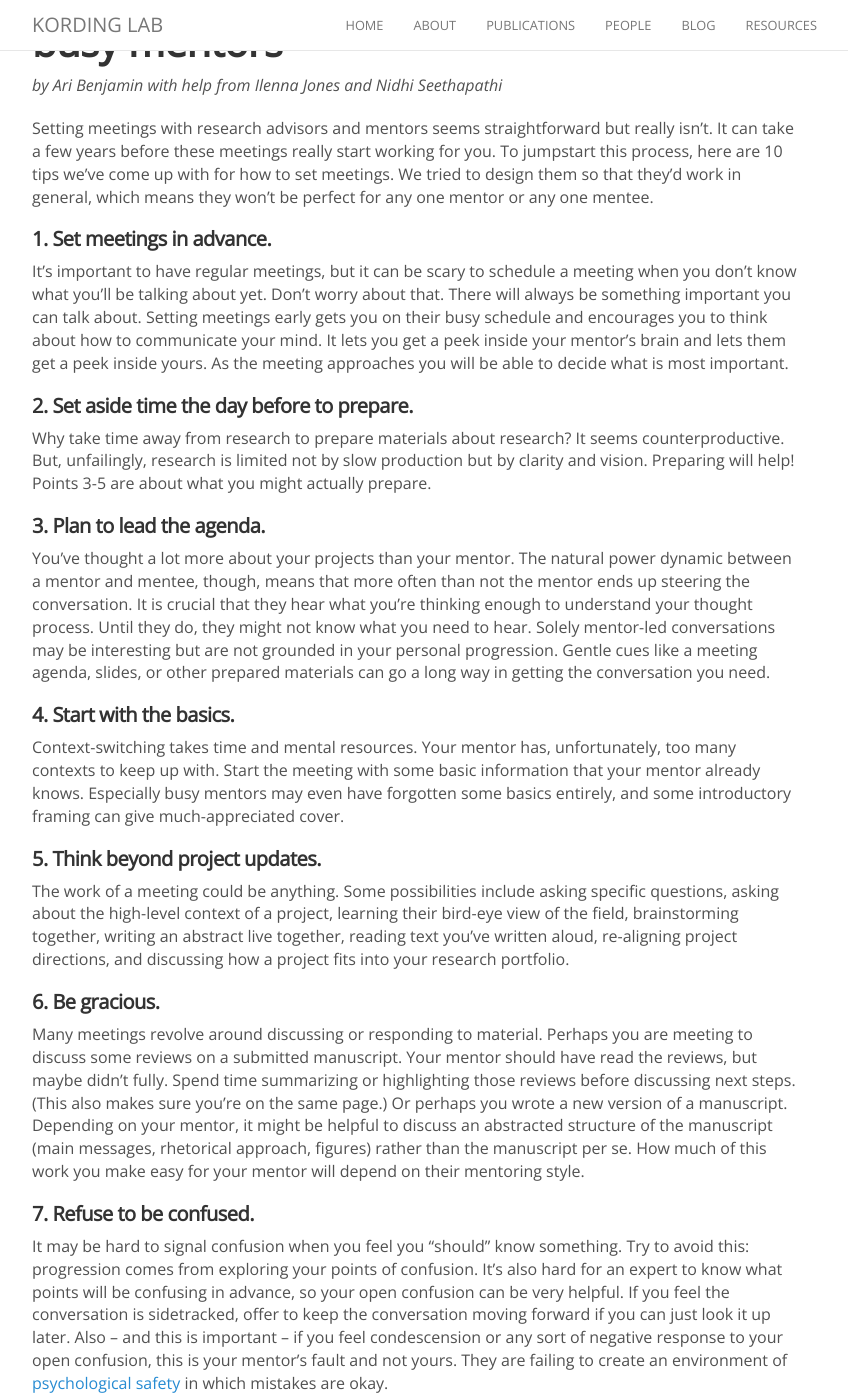
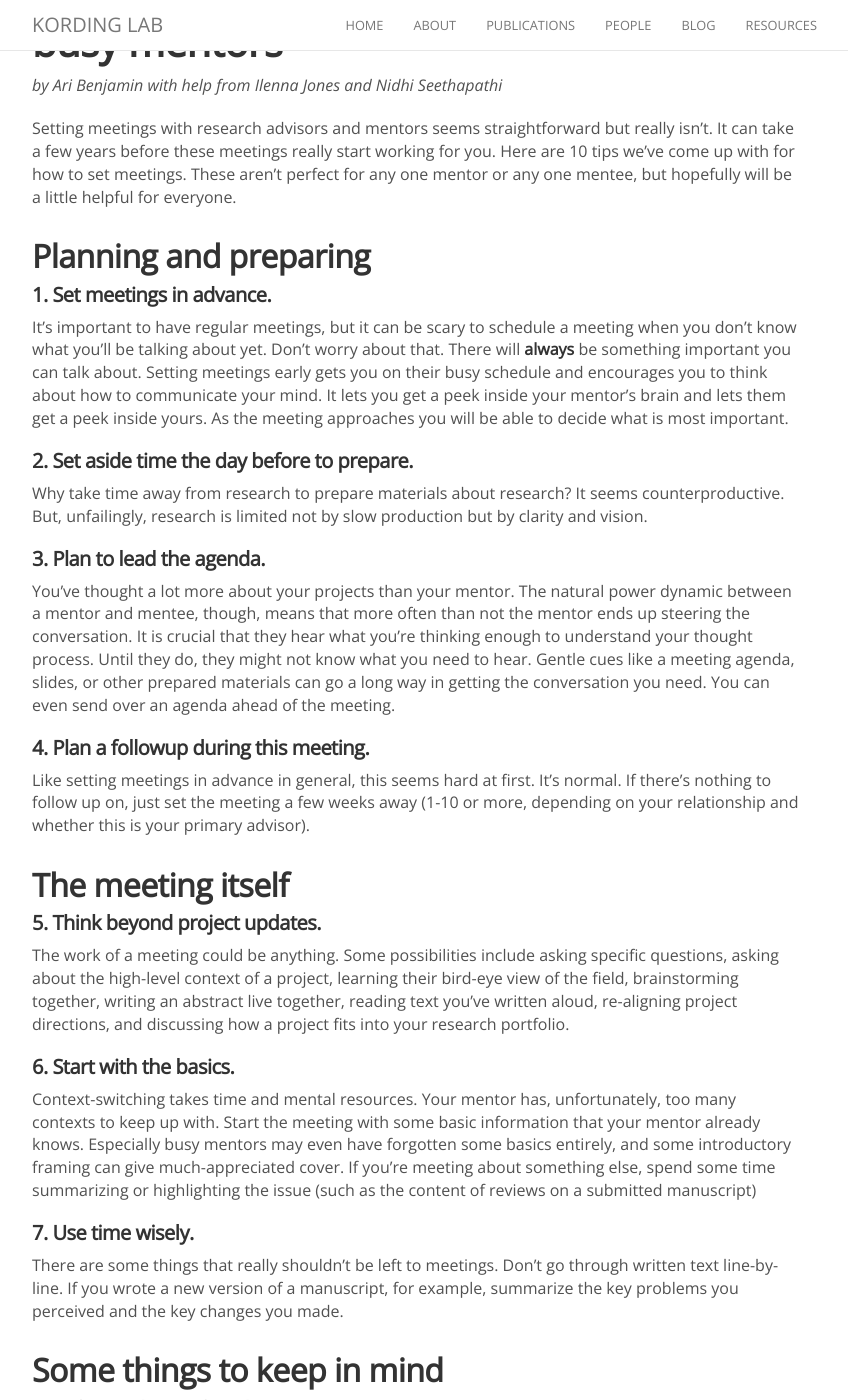
Before and after one commit to KordingLab/KordingLab.github.io, a Jekyll site: the page built from _posts/2021-06-30-meeting-with-mentors.md, in a window 1280 px wide and 1400 px high, scrolled down 241 px. Shown: the whole window, without its empty margins (223-1071 px from the left). Built offline with Jekyll 4.4.1, drawn with Linux system fonts in a browser that asks for light colours; nearby versions of some CDN libraries; comment, search, counter and statistics services are not loaded; some of the changed text lies outside the part shown.

Commit message:
Update 2021-06-30-meeting-with-mentors.md
reordering and edits

```diff
--- a/_posts/2021-06-30-meeting-with-mentors.md
+++ b/_posts/2021-06-30-meeting-with-mentors.md
@@ -8,26 +8,30 @@ categories: newblog
 *by Ari Benjamin with help from Ilenna Jones and Nidhi Seethapathi*
 
 Setting meetings with research advisors and mentors seems straightforward but really isn't. It can take a few years before these meetings really start working for you.
-To jumpstart this process, here are 10 tips we've come up with for how to set meetings. We tried to design them so that they'd work in general, which means they won't be
-perfect for any one mentor or any one mentee.
+Here are 10 tips we've come up with for how to set meetings. These aren't perfect for any one mentor or any one mentee, but hopefully will be a little helpful for everyone.
+## Planning and preparing
+#### 1. Set meetings in advance.
+It’s important to have regular meetings, but it can be scary to schedule a meeting when you don’t know what you’ll be talking about yet. Don’t worry about that. There will **always** be something important you can talk about. Setting meetings early gets you on their busy schedule and encourages you to think about how to communicate your mind. It lets you get a peek inside your mentor's brain and lets them get a peek inside yours. As the meeting approaches you will be able to decide what is most important.
+#### 2. Set aside time the day before to prepare.
+Why take time away from research to prepare materials about research? It seems counterproductive. But, unfailingly, research is limited not by slow production but by clarity and vision.
+#### 3. Plan to lead the agenda.
+You’ve thought a lot more about your projects than your mentor. The natural power dynamic between a mentor and mentee, though, means that more often than not the mentor ends up steering the conversation. It is crucial that they hear what you’re thinking enough to understand your thought process. Until they do, they might not know what you need to hear.  Gentle cues like a meeting agenda, slides, or other prepared materials can go a long way in getting the conversation you need. You can even send over an agenda ahead of the meeting.
+#### 4. Plan a followup during this meeting.
+Like setting meetings in advance in general, this seems hard at first. It’s normal. If there’s nothing to follow up on, just set the meeting a few weeks away (1-10 or more, depending on your relationship and whether this is your primary advisor).
 
-#### 1. Set meetings in advance.
-It’s important to have regular meetings, but it can be scary to schedule a meeting when you don’t know what you’ll be talking about yet. Don’t worry about that. There will always be something important you can talk about. Setting meetings early gets you on their busy schedule and encourages you to think about how to communicate your mind. It lets you get a peek inside your mentor's brain and lets them get a peek inside yours. As the meeting approaches you will be able to decide what is most important.
-#### 2. Set aside time the day before to prepare.
-Why take time away from research to prepare materials about research? It seems counterproductive. But, unfailingly, research is limited not by slow production but by clarity and vision. Preparing will help! Points 3-5 are about what you might actually prepare.
-#### 3. Plan to lead the agenda.
-You’ve thought a lot more about your projects than your mentor. The natural power dynamic between a mentor and mentee, though, means that more often than not the mentor ends up steering the conversation. It is crucial that they hear what you’re thinking enough to understand your thought process. Until they do, they might not know what you need to hear. Solely mentor-led conversations may be interesting but are not grounded in your personal progression. Gentle cues like a meeting agenda, slides, or other prepared materials can go a long way in getting the conversation you need.
-#### 4. Start with the basics.
-Context-switching takes time and mental resources. Your mentor has, unfortunately, too many contexts to keep up with. Start the meeting with some basic information that your mentor already knows. Especially busy mentors may even have forgotten some basics entirely, and some introductory framing can give much-appreciated cover.
+## The meeting itself
 #### 5. Think beyond project updates.
 The work of a meeting could be anything. Some possibilities include asking specific questions, asking about the high-level context of a project, learning their bird-eye view of the field, brainstorming together, writing an abstract live together, reading text you’ve written aloud, re-aligning project directions, and discussing how a project fits into your research portfolio.
-#### 6. Be gracious.
-Many meetings revolve around discussing or responding to material. Perhaps you are meeting to discuss some reviews on a submitted manuscript. Your mentor should have read the reviews, but maybe didn’t fully. Spend time summarizing or highlighting those reviews before discussing next steps. (This also makes sure you’re on the same page.) Or perhaps you wrote a new version of a manuscript. Depending on your mentor, it might be helpful to discuss an abstracted structure of the manuscript (main messages, rhetorical approach, figures) rather than the manuscript per se. How much of this work you make easy for your mentor will depend on their mentoring style.
-#### 7. Refuse to be confused.
-It may be hard to signal confusion when you feel you “should” know something. Try to avoid this: progression comes from exploring your points of confusion. It’s also hard for an expert to know what points will be confusing in advance, so your open confusion can be very helpful. If you feel the conversation is sidetracked, offer to keep the conversation moving forward if you can just look it up later. Also – and this is important  – if you feel condescension or any sort of negative response to your open confusion, this is your mentor’s fault and not yours. They are failing to create an environment of [psychological safety](https://en.wikipedia.org/wiki/Psychological_safety) in which mistakes are okay.
-#### 8. Shared milestones calendar.
-Have a calendar you share with your mentor on your research and career milestone goals: conference submissions, paper submissions, candidacy date, fellowship submission, etc. Have strategic meetings once or twice a semester to chart out plans to achieve the milestones and evaluate progress.
-#### 9. Look out for number one.
-If you ever feel stuck (for weeks, say) or like your project is not going the way you want it to, or if you feel there is something fundamentally wrong in the way you are approaching things, put your interests first and feel free to let your mentor know how you are feeling. Your career goals and your mental health are very important, to both you and your mentor, but you are the one who has to look out for that. Your mentor has a million things on their mind and may not have the bandwidth to worry/notice.
-#### 10. Plan a followup during this meeting.
-Like setting meetings in advance in general, this seems hard at first. It’s normal. If there’s nothing to follow up on, just set the meeting a few weeks away (1-10 or more, depending on your relationship and whether this is your primary advisor).
+#### 6. Start with the basics.
+Context-switching takes time and mental resources. Your mentor has, unfortunately, too many contexts to keep up with. Start the meeting with some basic information that your mentor already knows. Especially busy mentors may even have forgotten some basics entirely, and some introductory framing can give much-appreciated cover. If you're meeting about something else, spend some time summarizing or highlighting the issue (such as the content of reviews on a submitted manuscript)
+#### 7. Use time wisely.
+There are some things that really shouldn't be left to meetings. Don't go through written text line-by-line. If you wrote a new version of a manuscript, for example, summarize the key problems you perceived and the key changes you made.
+
+
+## Some things to keep in mind
+#### 8. Refuse to be confused.
+It may be hard to signal confusion when you feel you “should” know something. Professors can be intimidating! But they're usually nice and have likely thought about how to create an environment of [psychological safety](https://en.wikipedia.org/wiki/Psychological_safety) in which mistakes are okay. Progression comes from exploring points of confusion. Your open confusion can be very helpful, too, since it’s hard for an expert to know what points will be confusing in advance. If you feel the conversation is sidetracked, offer to keep the conversation moving forward if you can just look it up later.
+#### 9. Discuss milestones.
+It's good to be transparent about timelines. Some people create a shared calendar about research and career milestone goals: conference submissions, paper submissions, candidacy date, fellowship submission, etc. Regardless of whether you create an actual calendar, have strategic meetings once or twice a semester to chart out plans to achieve the milestones and evaluate progress. It's up to you to keep track of what needs doing when.
+#### 10. Be your own best ally.
+Students often hesitate to speak up when things aren't going well. Put your interests first and feel free to let your mentor know how you are feeling. Say something if you ever feel stuck (for weeks, say) or like your project is not going the way you want it to. Say something if you feel there is something fundamentally wrong in the way you are approaching things. Your career goals and your mental health are very important, to both you and your mentor. Your mentor has a million things on their mind and may not have the bandwidth to worry/notice.
```
